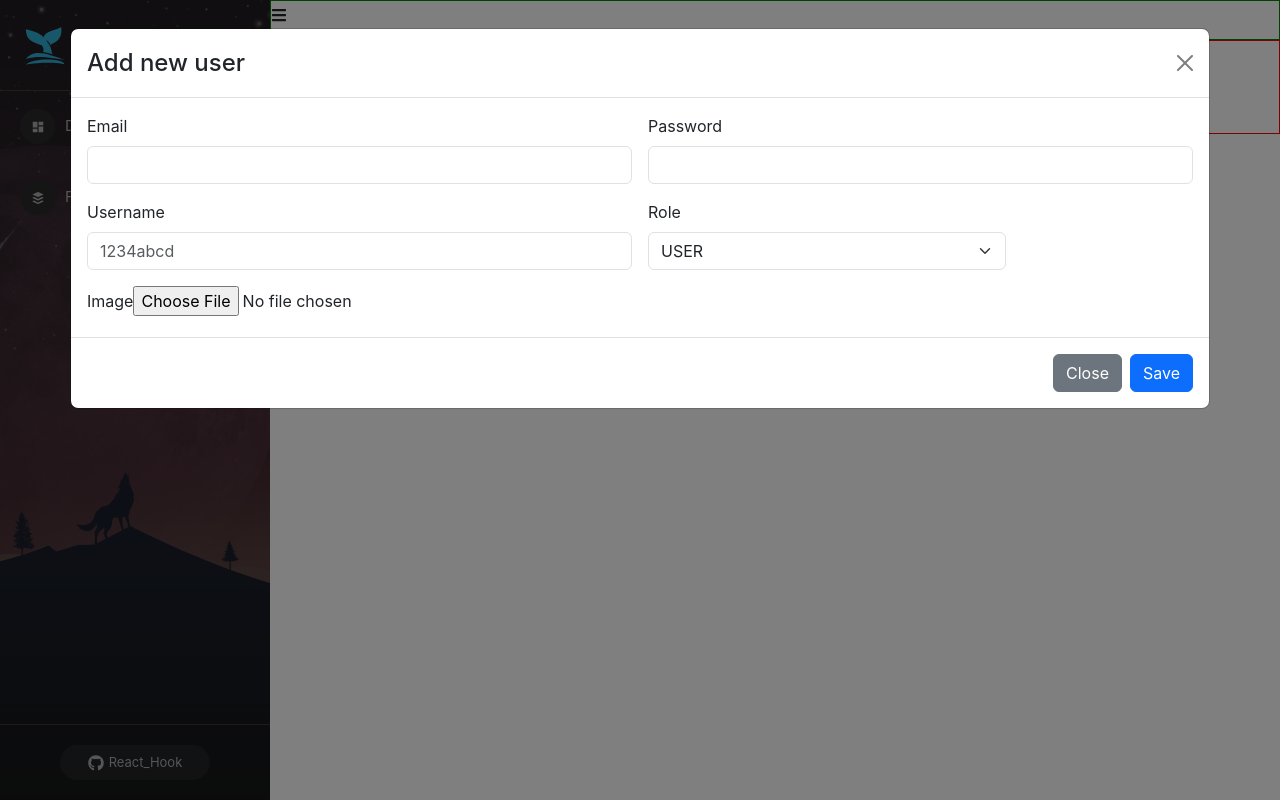
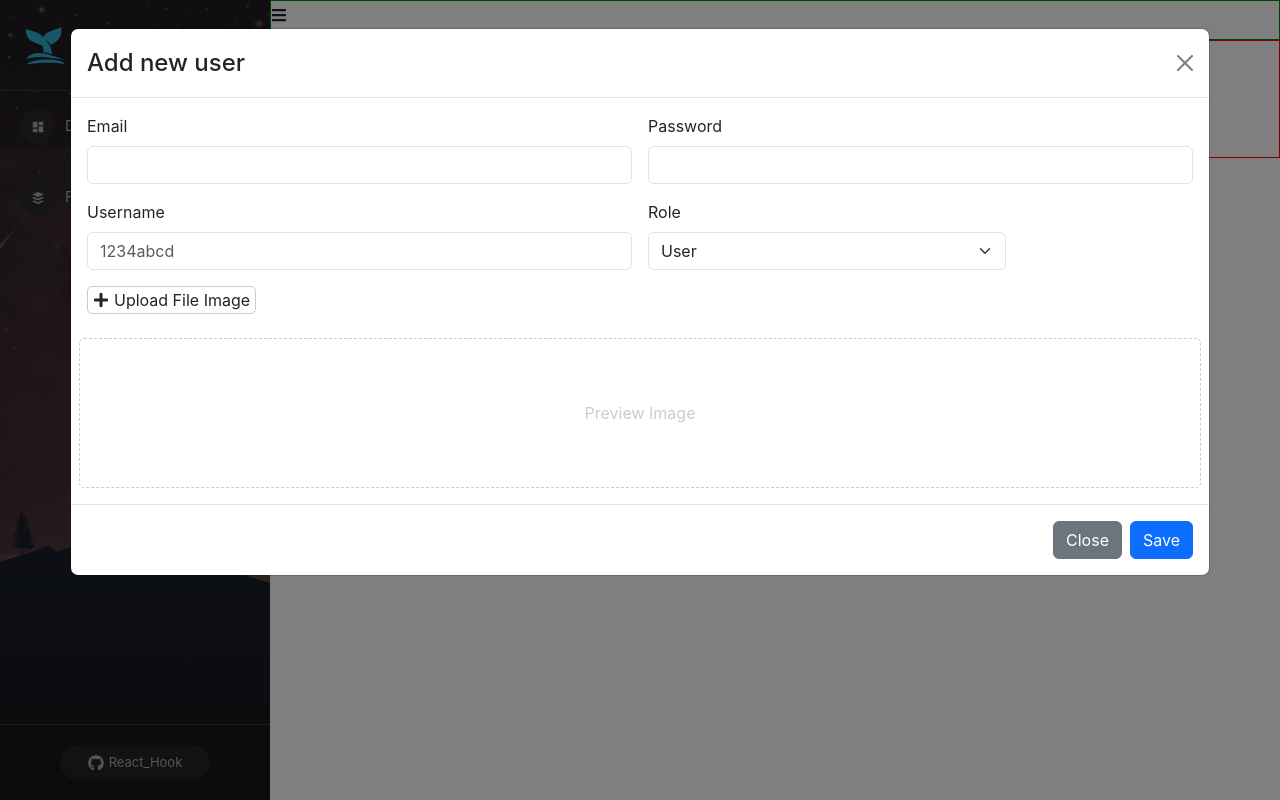
Before and after one commit to hyynee04/React_Hook, a React (Create React App) app: page /admin/manage-user in a window 1280 px wide. Both pictures are taken after a click on the button "Launch demo modal". Built offline with nearby package versions, Linux system fonts and the light colour scheme.

Commit message:
State modal add user

```diff
--- a/src/components/Admin/Content/ManageUser.js
+++ b/src/components/Admin/Content/ManageUser.js
@@ -1,4 +1,5 @@
 import ModalCreateUser from "./ModalCreateUser";
+import './ManageUser.scss'
 const ManageUser = (props) => {
     return (
         <div className="manage-user-container">
@@ -11,8 +12,9 @@ const ManageUser = (props) => {
                 </div>
                 <div>
                     table users
-                    <ModalCreateUser />
+
                 </div>
+                <ModalCreateUser />
             </div>
         </div>
     )
--- /dev/null
+++ b/src/components/Admin/Content/ManageUser.scss
@@ -0,0 +1,36 @@
+.manage-user-container {
+    .user-content {
+
+    }
+}
+
+.modal-add-user {
+    .img-preview {
+        border: 1px dashed #ccc;
+        border-radius: 5px;
+        height: 150px;
+        display: flex;
+        justify-content: center;
+        align-items: center;
+        color: #ccc;
+
+        img {
+            max-width: 100%;
+            max-height: 100%;
+        }
+    }
+
+    .label-upload {
+        display: flex;
+        align-items: center;
+        gap: 5px;
+        border: 1px solid #ccc;
+        width: fit-content;
+        padding: 1px 5px;
+        border-radius: 5px;
+
+        &:hover {
+            background: #ccc;
+        }
+    }
+}
--- a/src/components/Admin/Content/ModalCreateUser.js
+++ b/src/components/Admin/Content/ModalCreateUser.js
@@ -1,12 +1,26 @@
 import { useState } from 'react';
 import Button from 'react-bootstrap/Button';
 import Modal from 'react-bootstrap/Modal';
+import { FaPlus } from "react-icons/fa";
 
 const ModalCreateUser = () => {
     const [show, setShow] = useState(false);
 
     const handleClose = () => setShow(false);
     const handleShow = () => setShow(true);
+
+    const [email, setEmail] = useState("");
+    const [password, setPassword] = useState("");
+    const [username, setUsername] = useState("");
+    const [role, setRole] = useState("User");
+    const [image, setImage] = useState("");
+    const [previewImage, setPreviewImage] = useState("");
+    const handleUploadImage = (event) => {
+        if(event.target && event.target.files && event.target.files[0]) {
+            setPreviewImage(URL.createObjectURL(event.target.files[0]))
+            setImage(event.target.files[0])
+        }
+    }
 
     return (
         <>
@@ -19,6 +33,7 @@ const ModalCreateUser = () => {
                 onHide={handleClose}
                 size="xl"
                 backdrop="static"
+                className='modal-add-user'
             >
                 <Modal.Header closeButton>
                     <Modal.Title>Add new user</Modal.Title>
@@ -27,26 +42,57 @@ const ModalCreateUser = () => {
                     <form className="row g-3">
                         <div className="col-md-6">
                             <label className="form-label">Email</label>
-                            <input type="email" className="form-control" />
+                            <input
+                                type="email"
+                                className="form-control"
+                                value={email}
+                                onChange={(event) => setEmail(event.target.value)}
+                            />
                         </div>
                         <div className="col-md-6">
                             <label className="form-label">Password</label>
-                            <input type="password" className="form-control" />
+                            <input
+                                type="password"
+                                className="form-control"
+                                value={password}
+                                onChange={(event) => setPassword(event.target.value)}
+                            />
                         </div>
                         <div className="col-md-6">
                             <label className="form-label">Username</label>
-                            <input type="text" className="form-control" placeholder="1234abcd" />
+                            <input
+                                type="text"
+                                className="form-control"
+                                placeholder="1234abcd"
+                                value={username}
+                                onChange={(event) => setUsername(event.target.value)}
+                            />
                         </div>
                         <div className="col-md-4">
                             <label className="form-label">Role</label>
-                            <select className="form-select">
-                                <option selected value="User">USER</option>
-                                <option value="Admin">ADMIN</option>
+                            <select className="form-select" onChange={(event) => setRole(event.target.value)}>
+                                <option value="User">User</option>
+                                <option value="Admin">Admin</option>
                             </select>
                         </div>
                         <div className="col-md-12">
-                            <label className="form-label">Image</label>
-                            <input type="file" />
+                            <label className="form-label label-upload" htmlFor='LabelUpload'>
+                                <FaPlus />
+                                Upload File Image
+                            </label>
+                            <input
+                                type="file"
+                                id='LabelUpload'
+                                onChange={(event) => handleUploadImage(event)}
+                                hidden
+                            />
+                        </div>
+                        <div className='cod-md-12 img-preview'>
+                            {previewImage ?
+                                <img src={previewImage} />
+                                :
+                                <span>Preview Image</span>
+                            }
                         </div>
                     </form>
 
```
Lines whose indentation alone changed are shown as unchanged.
